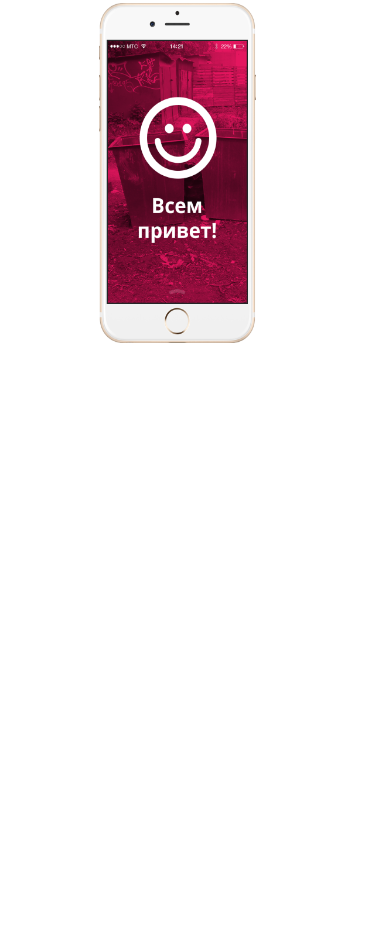
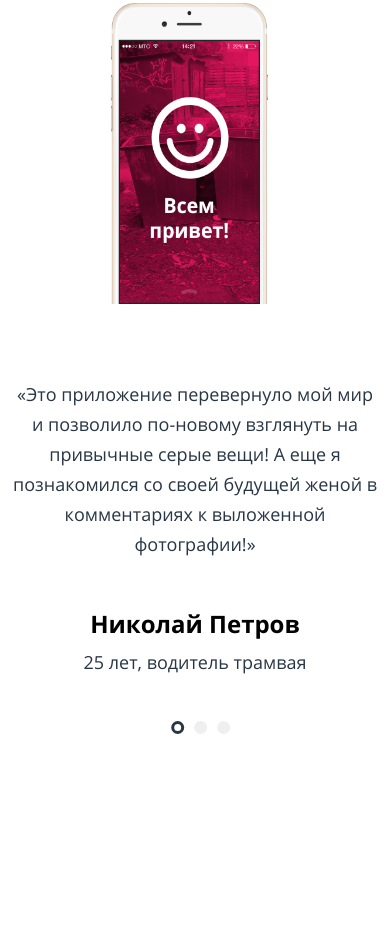
Before and after one commit to petbog/newpink, a website: page source/index.html in a window 390 px wide. Shown: the part 1763-2709 px from the top of the page. Before the commit the page ends 2408 px from the top, so only its background shows below. Drawn offline with nearby package versions, Linux system fonts and the light colour scheme; files that its build step writes are made by us from their sources.

```diff
--- a/source/index.html
+++ b/source/index.html
@@ -93,11 +93,13 @@
         </div>
       </div>
     </div>
-    <!-- <div class="container">
+    <div class="container">
       <div class="comments">
         <div class="comments-box">
           <div class="comments-box-item">
-            <img class="comments-img" src="img/quotes.svg" alt="quotes">
+            <div class="comments-img-box">
+              <img class="comments-img" src="img/quotes.svg" alt="quotes">
+            </div>
             <p class="comments-text">
               «Это приложение перевернуло мой мир и позволило по-новому взглянуть на
               привычные серые вещи! А еще я познакомился со своей будущей женой в
@@ -107,13 +109,24 @@
           </div>
         </div>
         <div class="comments-box-item">
-          <img class="comments-img" src="img/quotes.svg" alt="quotes">
+          <div class="comments-img-box">
+            <img class="comments-img" src="img/quotes.svg" alt="quotes">
+          </div>
           <p class="comments-text">
             «Это приложение перевернуло мой мир и позволило по-новому взглянуть на
             привычные серые вещи! А еще я познакомился со своей будущей женой в
             комментариях к выложенной фотографии!»</p>
           <h4 class="comments-human">Николай Петров</h4>
           <p class="comments-info">30 лет, водитель трамвая</p>
+        </div>
+        <div class="comments-box-item">
+          <div class="comments-img-box">
+            <img class="comments-img" src="img/quotes.svg" alt="quotes">
+          </div>
+          <p class="comments-text">
+            гоните его в шею!»</p>
+          <h4 class="comments-human">Богдан Петров</h4>
+          <p class="comments-info">27 лет, водитель трамвая</p>
         </div>
       </div>
     </div>
@@ -154,7 +167,7 @@
         </table>
       </div>
     </div>
-    <div class="container">
+    <!-- <div class="container">
       <div class="sozial">
         <div class="sozial__title">
           <h2 class="sozial__title-inner">Остались вопросы?<br>Свяжитесь с нами!</h2>
--- a/source/js/script.js
+++ b/source/js/script.js
@@ -4,6 +4,16 @@
     dots:false,
     slidesToScroll:1,
     autoplay:true,
+    responsive:[
+      {
+        breakpoint: 780,
+        settings: {
+          arrows:false,
+          dots:true,
+          autoplay:false,
+        }
+      }
+    ]
   });
 //кнопка
   $('.header__nav-btn').on('click',function(){
--- a/source/less/block/comments.less
+++ b/source/less/block/comments.less
@@ -23,11 +23,14 @@
     text-align: center;
     margin-top: -24px;
 }
+.comments-img-box{
+  display: flex;
+  justify-content: center;
+}
+
 .comments-img{
   padding: 70px 0 60px 0;
-  margin-left: 432px;
 }
-
 
 // slider
 .comments{
@@ -61,3 +64,34 @@
   right: 0;
   background: url(../../img/right\ arrow.svg) 0 0 / 100% no-repeat;
 }
+@media(max-width:780px){
+  .comments .slick-dots{
+    display: flex;
+    align-items: center;
+    justify-content: center;
+    transform: translateX(-4%);
+ }
+ .comments .slick-dots li{
+   list-style: none;
+   margin: 0 5px;
+ }
+ .comments .slick-dots button{
+   font-size: 0;
+   background-color: 283645;
+   border: none;
+   border-radius: 50%;
+   width: 13px;
+   height: 13px;
+   padding: 0;
+ }
+ .comments .slick-dots li.slick-active button{
+   background-color: #fff;
+   border: 3px solid #283645;
+ }
+ .comments-img-box{
+   display: none;
+ }
+ .comments-text {
+  padding: 75px 0 0 0;
+}
+}
--- a/source/less/block/proposal.less
+++ b/source/less/block/proposal.less
@@ -122,7 +122,7 @@
   .proposal__card{
     flex: none;
     display: grid;
-    grid-template-rows: 1fr 1fr 1fr 650px ;
+    grid-template-rows: 1fr 1fr 1fr 309px ;
     grid-template-columns:260px ;
     grid-row-start:1 ;
     grid-row-end:6;
@@ -135,7 +135,7 @@
       justify-content: center;
   }
   .proposal__card .contein-img{
-    margin: 8px 0 0 34px;
+    margin: 8px 0 0 46px;
     background-size: 157px 340px;
   }
   .proposal__card-conteiner {
```
